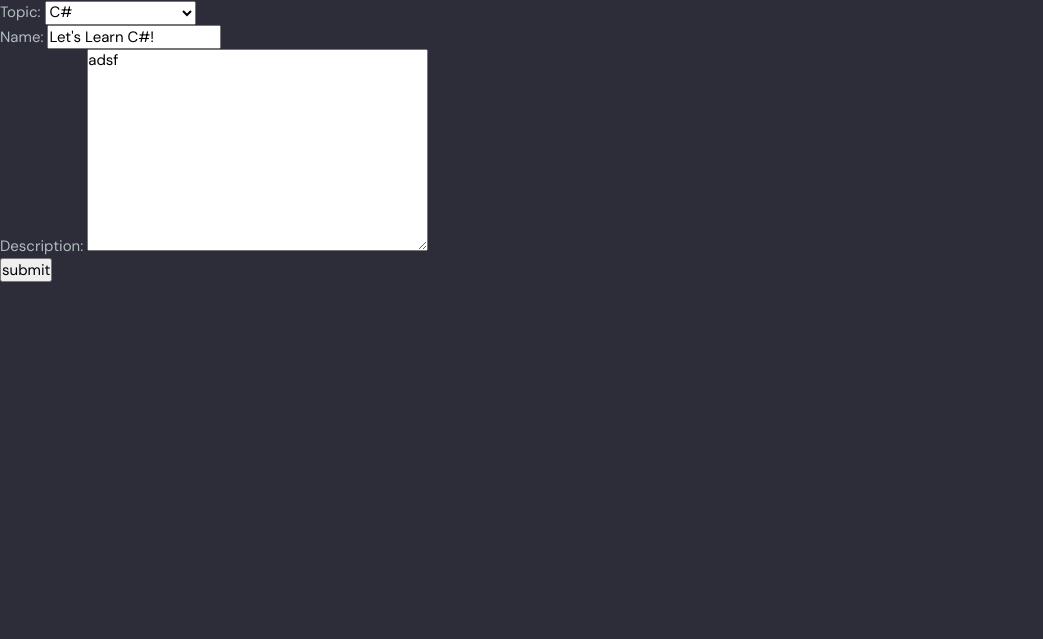
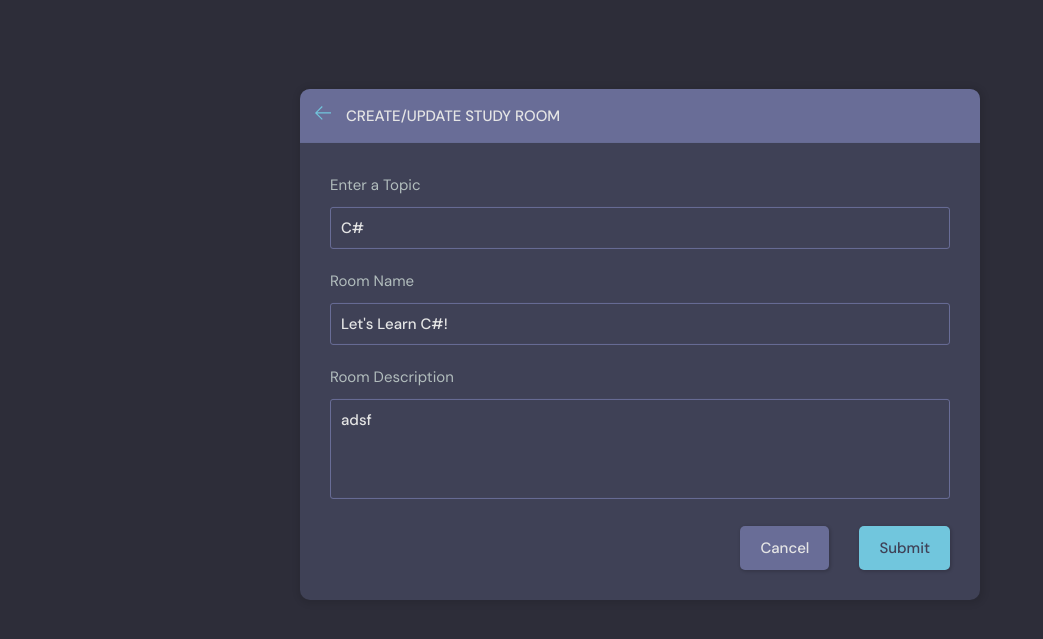
Before and after one commit to Mike-Do/BluenoBuddies, a Django app: page /update-room/8 in a window 1280 px wide. Shown: the part 76-715 px from the top of the page, without its empty margins (0-1043 px from the left). Run offline with Django 3.2, Linux system fonts and the light colour scheme; a user stored in the database is signed in; data comes from the database, SQL or seed files in the repository; both versions use the stored data as it was after the commit.

Commit message:
style Update Create/Update Room Form

```diff
--- a/base/templates/base/home.html
+++ b/base/templates/base/home.html
@@ -31,7 +31,7 @@
               <h2>Study Room</h2>
               <p>{{room_count}} Rooms available</p>
             </div>
-            <a class="btn btn--main" href="create-room.html">
+            <a class="btn btn--main" href="{% url 'create-room' %}">
               <svg version="1.1" xmlns="http://www.w3.org/2000/svg" width="32" height="32" viewBox="0 0 32 32">
                 <title>add</title>
                 <path
--- a/base/templates/base/room_form.html
+++ b/base/templates/base/room_form.html
@@ -1,13 +1,69 @@
 {% extends 'main.html' %}
 
 {% block content %}
+<main class="create-room layout">
+  <div class="container">
+    <div class="layout__box">
+      <div class="layout__boxHeader">
+        <div class="layout__boxTitle">
+          <a href="{{request.META.HTTP_REFERER}}">
+            <svg version="1.1" xmlns="http://www.w3.org/2000/svg" width="32" height="32" viewBox="0 0 32 32">
+              <title>arrow-left</title>
+              <path
+                d="M13.723 2.286l-13.723 13.714 13.719 13.714 1.616-1.611-10.96-10.96h27.625v-2.286h-27.625l10.965-10.965-1.616-1.607z">
+              </path>
+            </svg>
+          </a>
+          <h3>Create/Update Study Room</h3>
+        </div>
+      </div>
+      <div class="layout__body">
+        <form class="form" action="" method="POST">
+          {% csrf_token %}
 
-<div>
-    <form method="POST" action="">
-        {% csrf_token %}
-        {{form.as_p}}
-        <input type="submit" value="submit">
-    </form>
-</div>
+          <div class="form__group">
+            <label for="room_topic">Enter a Topic</label>
+            <input required type="text" value="{{room.topic.name}}" name="topic" list="topic-list" />
+            <datalist id="topic-list">
+              <select id="room_topic">
+                {% for topic in topics %}
+                <option value="{{topic.name}}">{{topic.name}}</option>
+                {% endfor %}
+              </select>
+            </datalist>
+          </div>
 
+
+          <div class="form__group">
+            <label for="room_name">Room Name</label>
+            {{form.name}}
+          </div>
+
+          <div class="form__group">
+            <label for="room_description">Room Description</label>
+            {{form.description}}
+          </div>
+
+          <!-- <div class="form__group">
+            <label for="room_topic">Topic</label>
+            <input required type="text" name="topic" id="room_topic" list="topic-list" />
+            <datalist id="topic-list">
+              <select id="room_topic">
+                <option value="">Select your topic</option>
+                <option value="Python">Python</option>
+                <option value="Django">Django</option>
+              </select>
+            </datalist>
+          </div> -->
+
+
+          <div class="form__action">
+            <a class="btn btn--dark" href="{{request.META.HTTP_REFERER}}">Cancel</a>
+            <button class="btn btn--main" type="submit">Submit</button>
+          </div>
+        </form>
+      </div>
+    </div>
+  </div>
+</main>
 {% endblock content %}
--- a/base/views.py
+++ b/base/views.py
@@ -138,20 +138,23 @@ def userProfile(request, pk):
 @login_required(login_url='login')
 def createRoom(request):
     form = RoomForm()
-
+    topics = Topic.objects.all()
     # if the request is a POST request
     if request.method == 'POST':
-        # save the POST data into the form
-        form = RoomForm(request.POST)
-        # if the form is valid, save to DB
-        if form.is_valid():
-            room = form.save(commit=False)
-            # set host because no longer in create room form
-            room.host = request.user
-            room.save()
-            return redirect('home')
+        topic_name = request.POST.get('topic')
+        topic, created = Topic.objects.get_or_create(name=topic_name)
 
-    context = {'form': form}
+        # create topic
+        Room.objects.create(
+            host=request.user,
+            topic=topic,
+            name=request.POST.get('name'),
+            description=request.POST.get('description'),
+        )
+
+        return redirect('home')
+
+    context = {'form': form, 'topics': topics}
     return render(request, 'base/room_form.html', context)
 
 @login_required(login_url='login')
@@ -166,13 +169,16 @@ def updateRoom(request, pk):
 
     # if we submit the form
     if request.method == 'POST':
-        # save the new Room
-        form = RoomForm(request.POST, instance=room)
-        if form.is_valid():
-            form.save()
-            return redirect('home')
+        topic_name = request.POST.get('topic')
+        topic, created = Topic.objects.get_or_create(name=topic_name)
+        # update room info with update from submission
+        room.name = request.POST.get('name')
+        room.topic = topic
+        room.description = request.POST.get('description')
+        room.save()
+        return redirect('home')
 
-    context = {'form': form}
+    context = {'form': form, 'room': room}
     return render(request, 'base/room_form.html', context)
 
 @login_required(login_url='login')
```
Also changed, not shown: base/templates/base/room_form_old.html (added, +13 -0 lines), db.sqlite3.
